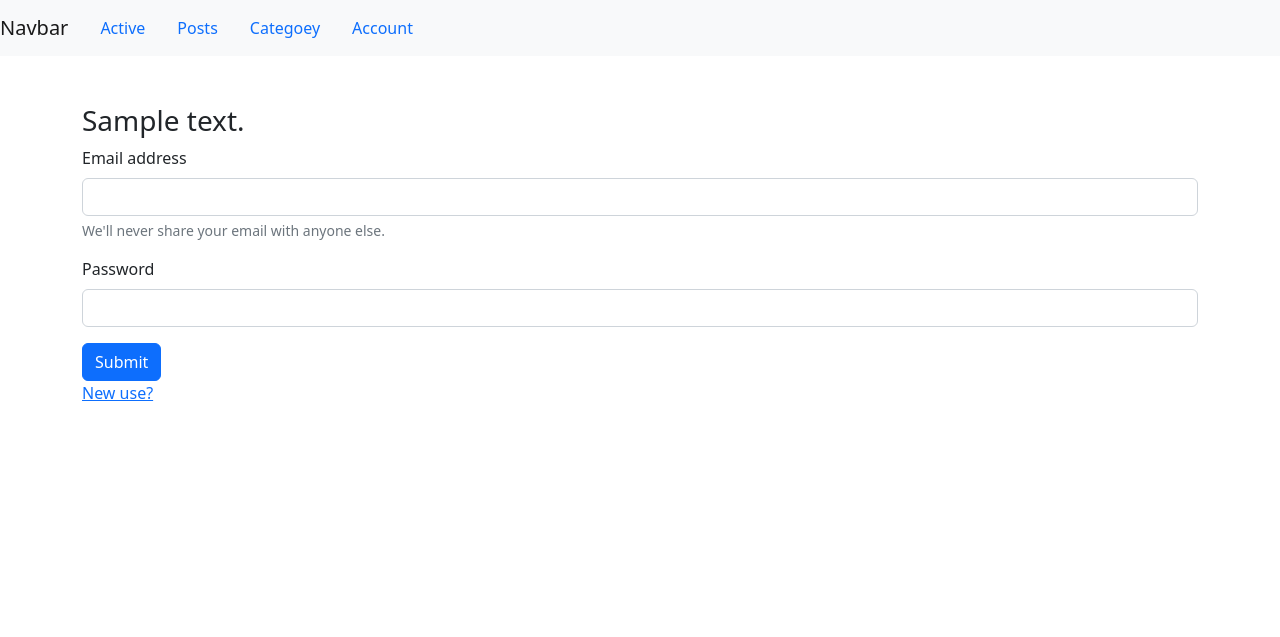
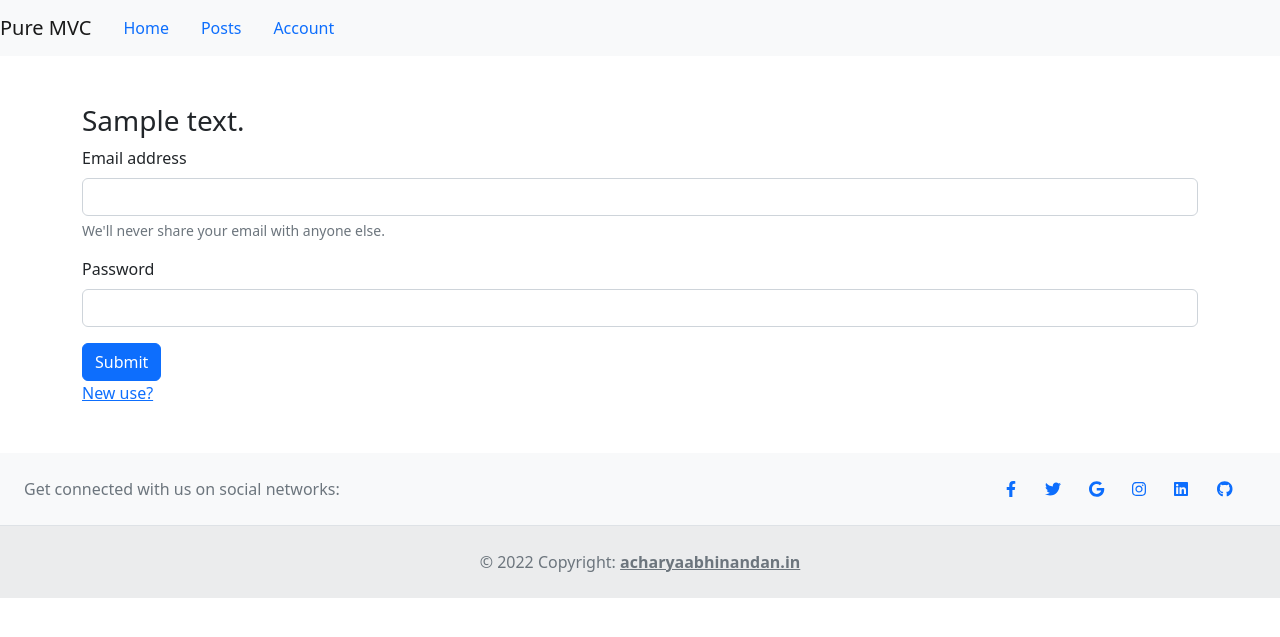
Before and after one commit to abhinandanacharya/pure_mvc, a PHP site: the page made by view/auth/register.php in a window 1280 px wide. Shown: the top 637 px of the page. Run offline with PHP 8.4, Linux system fonts and the light colour scheme; the template is opened without the code that fills it: most values are stand-ins (such as "Sample title", 1, 10 or a date in 2020); data that the repository does not hold is empty; some libraries are stand-ins or nearby versions.

Commit message:
add auth work and blog section

```diff
--- a/model/Post.php
+++ b/model/Post.php
@@ -20,10 +20,15 @@ class post_model extends Model {
         if($id != '') $query .= " where id ='".$id."'";
         $res =  $this->show_data($query);
         if(!empty($res)){
+             $res[0]['postedby'] = $this->author($res[0]['author']);
              return HTTP_RESPONSE->success_200($res);
         }else{
             return HTTP_RESPONSE->failure_400(0,"Post not found");
         }
     }
+
+    public function author($id){
+        return $this->show_data("select name from user where id = $id")[0]['name'];
+    }
 }
 ?>
--- a/view/layout/footer.php
+++ b/view/layout/footer.php
@@ -4,12 +4,53 @@
 <!-- <script src="https://cdn.jsdelivr.net/npm/bootstrap@5.2.2/dist/js/bootstrap.min.js" integrity="sha384-IDwe1+LCz02ROU9k972gdyvl+AESN10+x7tBKgc9I5HFtuNz0wWnPclzo6p9vxnk" crossorigin="anonymous"></script> -->
 <script src="https://cdn.jsdelivr.net/npm/bootstrap@5.2.2/dist/js/bootstrap.bundle.min.js" integrity="sha384-OERcA2EqjJCMA+/3y+gxIOqMEjwtxJY7qPCqsdltbNJuaOe923+mo//f6V8Qbsw3" crossorigin="anonymous"></script>
 <!-- <script src="https://cdn.jsdelivr.net/npm/@popperjs/core@2.11.6/dist/umd/popper.min.js" integrity="sha384-oBqDVmMz9ATKxIep9tiCxS/Z9fNfEXiDAYTujMAeBAsjFuCZSmKbSSUnQlmh/jp3" crossorigin="anonymous"></script> -->
+<script src="https://cdnjs.cloudflare.com/ajax/libs/font-awesome/6.2.0/js/all.min.js" integrity="sha512-naukR7I+Nk6gp7p5TMA4ycgfxaZBJ7MO5iC3Fp6ySQyKFHOGfpkSZkYVWV5R7u7cfAicxanwYQ5D1e17EfJcMA==" crossorigin="anonymous" referrerpolicy="no-referrer"></script>
 <script>
-    $(document).ready(function(){
+    $(document).ready(function() {
         setInterval(() => {
             $('.error_message').text('');
-        },3000)
+        }, 3000)
     })
 </script>
+
+<footer class="text-center text-lg-start bg-light text-muted mt-5">
+
+    <section class="d-flex justify-content-center justify-content-lg-between p-4 border-bottom">
+
+        <div class="me-5 d-none d-lg-block">
+            <span>Get connected with us on social networks:</span>
+        </div>
+
+        <div>
+            <a href="https://www.facebook.com/abhinandanacharya.abhinandanacharya" style="text-decoration:none" target="blank" class="me-4">
+                <i class="fab fa-facebook-f"></i>
+            </a>
+            <a href="https://twitter.com/abhinandanacha5" target="blank" style="text-decoration:none" class="me-4 ">
+                <i class="fab fa-twitter"></i>
+            </a>
+            <a href="mailto:acharyaabhinandan41@gmail.com" target="blank" style="text-decoration:none" class="me-4 ">
+                <i class="fab fa-google"></i>
+            </a>
+            <a href="https://www.instagram.com/acharya.abhinandan/?hl=en" target="blank" style="text-decoration:none" class="me-4 ">
+                <i class="fab fa-instagram"></i>
+            </a>
+            <a href="https://www.linkedin.com/in/abhinandan-acharya-10a287185/" target="blank" style="text-decoration:none" class="me-4 ">
+                <i class="fab fa-linkedin"></i>
+            </a>
+            <a href="https://github.com/abhinandanacharya" target="blank" style="text-decoration:none" class="me-4 ">
+                <i class="fab fa-github"></i>
+            </a>
+        </div>
+
+    </section>
+
+    <div class="text-center p-4" style="background-color: rgba(0, 0, 0, 0.05);">
+        © 2022 Copyright:
+        <a class="text-reset fw-bold" target="blank" href="https://acharyaabhinandan.in/">acharyaabhinandan.in</a>
+    </div>
+
+</footer>
+
 </body>
+
 </html>
--- a/view/layout/header.php
+++ b/view/layout/header.php
@@ -8,6 +8,7 @@
     <meta name="viewport" content="width=device-width, initial-scale=1.0">
     <!-- CSS only -->
     <link href="https://cdn.jsdelivr.net/npm/bootstrap@5.2.2/dist/css/bootstrap.min.css" rel="stylesheet" integrity="sha384-Zenh87qX5JnK2Jl0vWa8Ck2rdkQ2Bzep5IDxbcnCeuOxjzrPF/et3URy9Bv1WTRi" crossorigin="anonymous">
+    <link rel="stylesheet" href="https://cdnjs.cloudflare.com/ajax/libs/font-awesome/6.2.0/css/all.min.css" integrity="sha512-xh6O/CkQoPOWDdYTDqeRdPCVd1SpvCA9XXcUnZS2FmJNp1coAFzvtCN9BmamE+4aHK8yyUHUSCcJHgXloTyT2A==" crossorigin="anonymous" referrerpolicy="no-referrer" />
     <link  rel="stylesheet"  href="<?=APP_CSS?>style.css">
     <title>Document</title>
 </head>
--- a/view/layout/navbar.php
+++ b/view/layout/navbar.php
@@ -1,6 +1,6 @@
 <header>
 <nav class="navbar navbar-expand-lg navbar-light bg-light">
-    <a class="navbar-brand" href="#">Navbar</a>
+    <a class="navbar-brand" href="#">Pure MVC</a>
     <button class="navbar-toggler" type="button" data-toggle="collapse" data-target="#navbarSupportedContent" aria-controls="navbarSupportedContent" aria-expanded="false" aria-label="Toggle navigation">
         <span class="navbar-toggler-icon"></span>
     </button>
@@ -8,16 +8,13 @@
     <div class="collapse navbar-collapse" id="navbarSupportedContent">
         <ul class="nav nav-pills">
             <li class="nav-item">
-                <a class="nav-link <?=($source == 'home')? 'active' : '' ?>" aria-current="page" href="<?=SITE_URL?>home">Active</a>
+                <a class="nav-link <?=($source == 'home')? 'active' : '' ?>" aria-current="page" href="<?=SITE_URL?>home">Home</a>
             </li>
             <li class="nav-item">
                 <a class="nav-link <?=($source == 'post')? 'active' : '' ?>" href="<?=SITE_URL?>post">Posts</a>
             </li>
             <li class="nav-item">
-                <a class="nav-link <?=($source == 'category')? 'active' : '' ?>" href="<?=SITE_URL?>category">Categoey</a>
-            </li>
-            <li class="nav-item">
-                <a class="nav-link <?=($source == 'account')? 'active' : '' ?>">Account</a>
+                <a class="nav-link <?=($source == 'account')? 'active' : '' ?>" href="<?=SITE_URL?>auth/account">Account</a>
             </li>
         </ul>
 
```
Also changed, not shown: controller/post.php (+9 -7 lines), public/css/style.css (+9 -0 lines), view/posts/single_post.php (+29 -1 lines).
